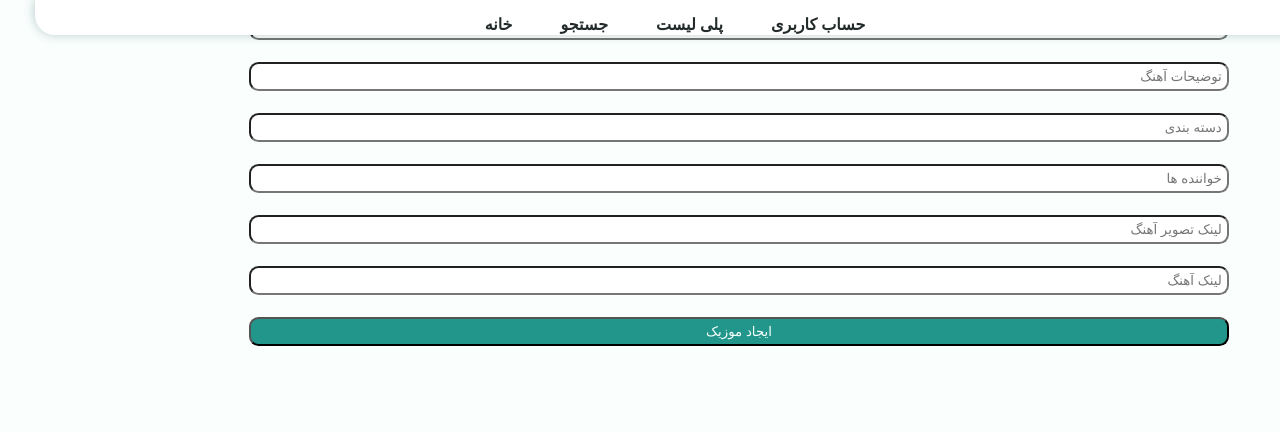
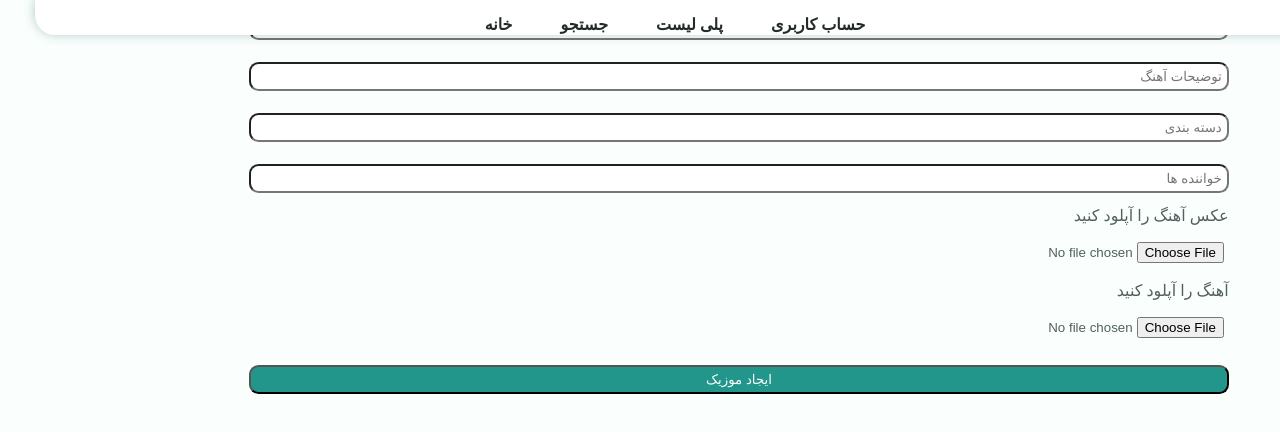
Before and after one commit to MamadDefs/music-pwa-frontend, a React (Create React App) app: page /uploadMusic in a window 1280 px wide. Shown: the top 432 px of the page. Built offline with nearby package versions, Linux system fonts and the light colour scheme; no server answers.

Commit message:
ffixing musoic upload form and changing homepage

```diff
--- a/src/pages/HomePage.jsx
+++ b/src/pages/HomePage.jsx
@@ -1,23 +1,44 @@
-import React, { useState } from 'react'
-import LoadingOval from '../componenets/LoadingOval/LoadingOval'
+import React, { useEffect, useState } from 'react';
+import { Outlet, Link, useLocation, redirect } from "react-router-dom";
+import LoadingOval from '../componenets/LoadingOval/LoadingOval';
+
 const HomePage = () => {
 
-  // request  300 - 20 ta to har safe
-  // 300
 
-  const [data, setData] = useState();
 
-  // if (!data) return (<LoadingOval />)
+  const [data, setData] = useState([]);
+
+  useEffect(() => {
+    const jwtToken = document.cookie.split('=')[1];
+    const option = {
+      method: 'GET',
+      headers: {
+        'Content-type': 'application/json; charset=UTF-8',
+      }
+    };
+    fetch('https://music-pwa-api.iran.liara.run/api/musics/all', option)
+      .then((res) => res.json())
+      .then((d) => {
+        setData(d.musics)
+      })
+  }, []);
+
+
+  if (!data) return (<LoadingOval />)
 
   return (
     <div id="page-content-holder">
       <h2 className="music-section-title">موزیک های ویژه</h2>
       <div className="music-section">
-        <div className="post">
-          <img src="img/alf_labod.jpg" alt="" className="song-image" />
-          <h3 className="song-name">Labod</h3>
-          <h4 className="artist-name">Alf</h4>
-        </div>
+        {data.map((q, index) => {
+          return (
+            <div key={index} className="post">
+              <img src={q?.coverImagePath} alt="" className="song-image" />
+              <h3 className="song-name">{q?.title}</h3>
+              <h4 className="artist-name">{q?.artist?.map(r => { return (r + " ") })}</h4>
+            </div>
+          )
+        })}
       </div>
       <div className="line"></div>
     </div>
--- a/src/pages/UploadMusic.jsx
+++ b/src/pages/UploadMusic.jsx
@@ -1,13 +1,13 @@
 import React, { useState } from 'react'
-
+import axios from 'axios';
 const UploadMusic = () => {
 
     const [title, setTitle] = useState('');
     const [desc, setDesc] = useState('');
     const [category, setCategory] = useState('');
     const [artist, setArtist] = useState('');
-    const [imageLink, setImageLink] = useState('');
-    const [musicLink, setMusicLink] = useState('');
+    const [coverImage, setCoverImage] = useState('');
+    const [music, setMusic] = useState('');
 
     const titleChange = (e) => {
         setTitle(e.target.value);
@@ -22,38 +22,32 @@ const UploadMusic = () => {
     const artistChange = (e) => {
         setArtist(e.target.value);
     }
-    const imageLinkChange = (e) => {
-        setImageLink(e.target.value);
+    const onChangeCoverImage = (e) => {
+        setCoverImage(e.target.files[0]);
     }
-    const musicLinkChange = (e) => {
-        setMusicLink(e.target.value);
+    const onChangeMusic = (e) => {
+        setMusic(e.target.files[0]);
     }
 
     const onClick = () => {
         const jwtToken = document.cookie.split('=')[1];
-        const option = {
-            method: 'POST',
-            body: JSON.stringify({
-                title,
-                desc,
-                category,
-                artist,
-                coverImage: imageLink,
-                musicLink,
-                jwtToken
-            }),
-            headers: {
-                'Content-type': 'application/json; charset=UTF-8',
-            }
-        };
-
-        fetch('https://music-pwa-api.iran.liara.run/api/musics/upload-music', option)
-            .then((res) => res.json())
-            .then((data) => {
-                console.log(data)
-            })
-
-
+        const formData = new FormData();
+        formData.append("coverImage", coverImage);
+        formData.append("music", music);
+        formData.append("title", title);
+        formData.append("desc", desc);
+        formData.append("category", category);
+        formData.append("artist", artist);
+        formData.append("jwtToken", jwtToken);
+        try {
+            const res = axios.post(
+                "https://music-pwa-api.iran.liara.run/api/musics/upload-music",
+                formData
+            );
+            console.log(res);
+        } catch (ex) {
+            console.log(ex);
+        }
     }
 
 
@@ -64,8 +58,10 @@ const UploadMusic = () => {
                 <input type="text" placeholder="توضیحات آهنگ" onChange={(e) => descChange(e)} value={desc} />
                 <input type="text" placeholder="دسته بندی" onChange={(e) => categoryChange(e)} value={category} />
                 <input type="text" placeholder="خواننده ها" onChange={(e) => artistChange(e)} value={artist} />
-                <input type="text" placeholder="لینک تصویر آهنگ" onChange={(e) => imageLinkChange(e)} value={imageLink} />
-                <input type="text" placeholder="لینک آهنگ" onChange={(e) => musicLinkChange(e)} value={musicLink} />
+                <label>عکس آهنگ را آپلود کنید</label>
+                <input type="file" name="coverImage" onChange={(e) => onChangeCoverImage(e)} />
+                <label>آهنگ را آپلود کنید</label>
+                <input type="file" name="music" onChange={(e) => onChangeMusic(e)} />
             </form>
             <button type="submit" className='form-btn' onClick={onClick}>ایجاد موزیک</button>
         </div>
--- a/src/pages/UserProfile.jsx
+++ b/src/pages/UserProfile.jsx
@@ -67,7 +67,6 @@ const UserProfile = ({ userInfo }) => {
                 <h3>عکس جدیدی برای پروفایل خود آپلود کنید</h3>
                 <form action="/users/profile/upload-image" method="post" encType="multipart/form-data">
                     <input type="file" name="profileImage" onChange={(e) => onChangeFile(e)} />
-
                 </form>
                 <button type="submit" className='submitBtn' value="submit" onClick={() => onSubmit()} >آپلود</button>
             </div>
```
Also changed, not shown: 13 other files (tests, documents, lock files or other folders).
